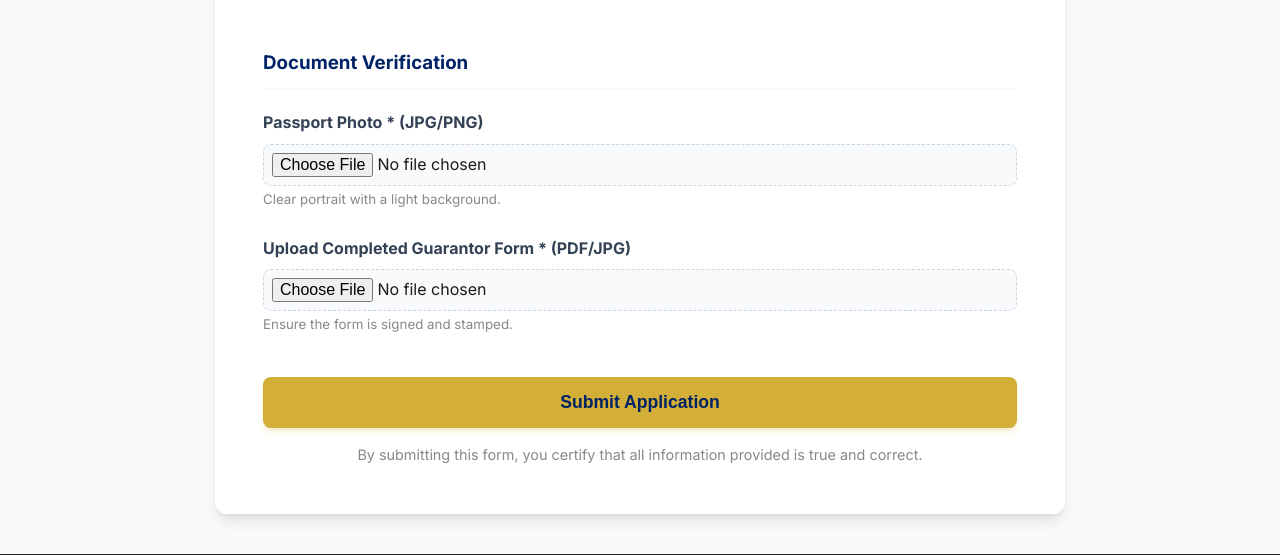
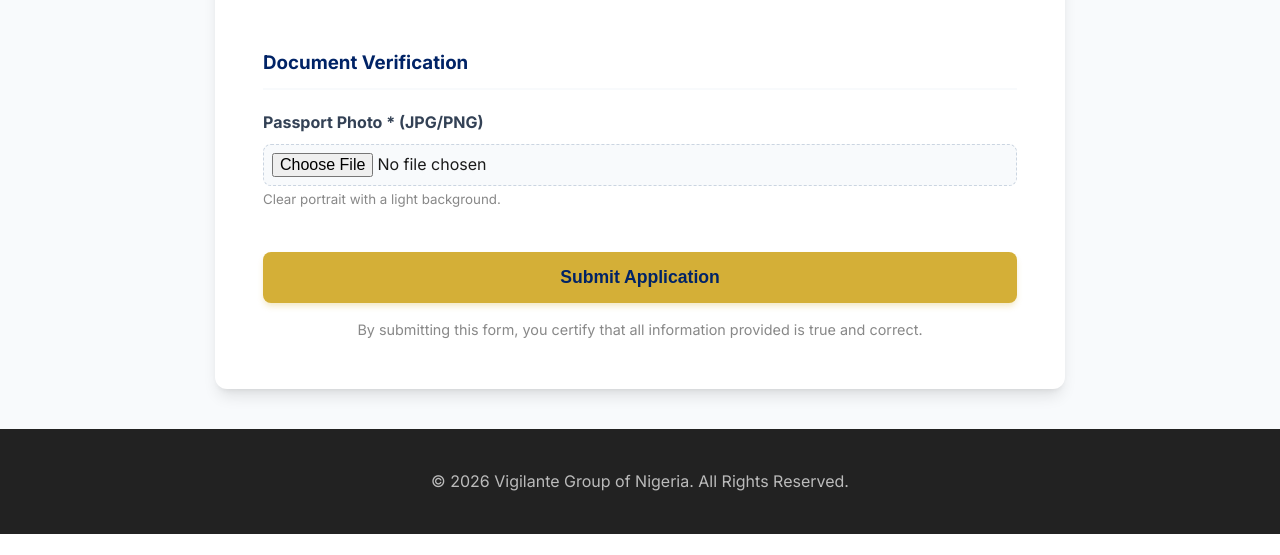
Before and after one commit to Honcass/vgn-recruitment-system, a Flask app: page /apply in a window 1280 px wide. Shown: the part 942-1497 px from the top of the page. After the commit the page ends 1476 px from the top, so only its background shows below. Run offline with Flask 3, Linux system fonts and the light colour scheme.

Commit message:
Updated apply from layout

```diff
--- a/app.py
+++ b/app.py
@@ -137,7 +137,7 @@ def admin():
         username = request.form["username"]
         password = request.form["password"]
 
-        if username == "admin" and password == "vgn123":
+        if username == "admin" and password == "1@WrongPwd":
             session["admin"] = True
             return redirect(url_for("dashboard"))
 
--- a/templates/apply.html
+++ b/templates/apply.html
@@ -135,13 +135,7 @@
                     <small style="color: #888;">Clear portrait with a light background.</small>
                 </div>
 
-                <div class="form-group">
-                    <label for="guarantor">Upload Completed Guarantor Form * (PDF/JPG)</label>
-                    <input type="file" id="guarantor" name="guarantor" accept=".pdf,image/*" required>
-                    <small style="color: #888;">Ensure the form is signed and stamped.</small>
-                </div>
-
-                <div style="margin-top: 40px; text-align: center;">
+               <div style="margin-top: 40px; text-align: center;">
                     <button type="submit" class="btn btn-primary"
                         style="width: 100%; font-size: 1.1rem; padding: 15px;">Submit Application</button>
                     <p style="margin-top: 15px; font-size: 0.9rem; color: #888;">By submitting this form, you certify
```
